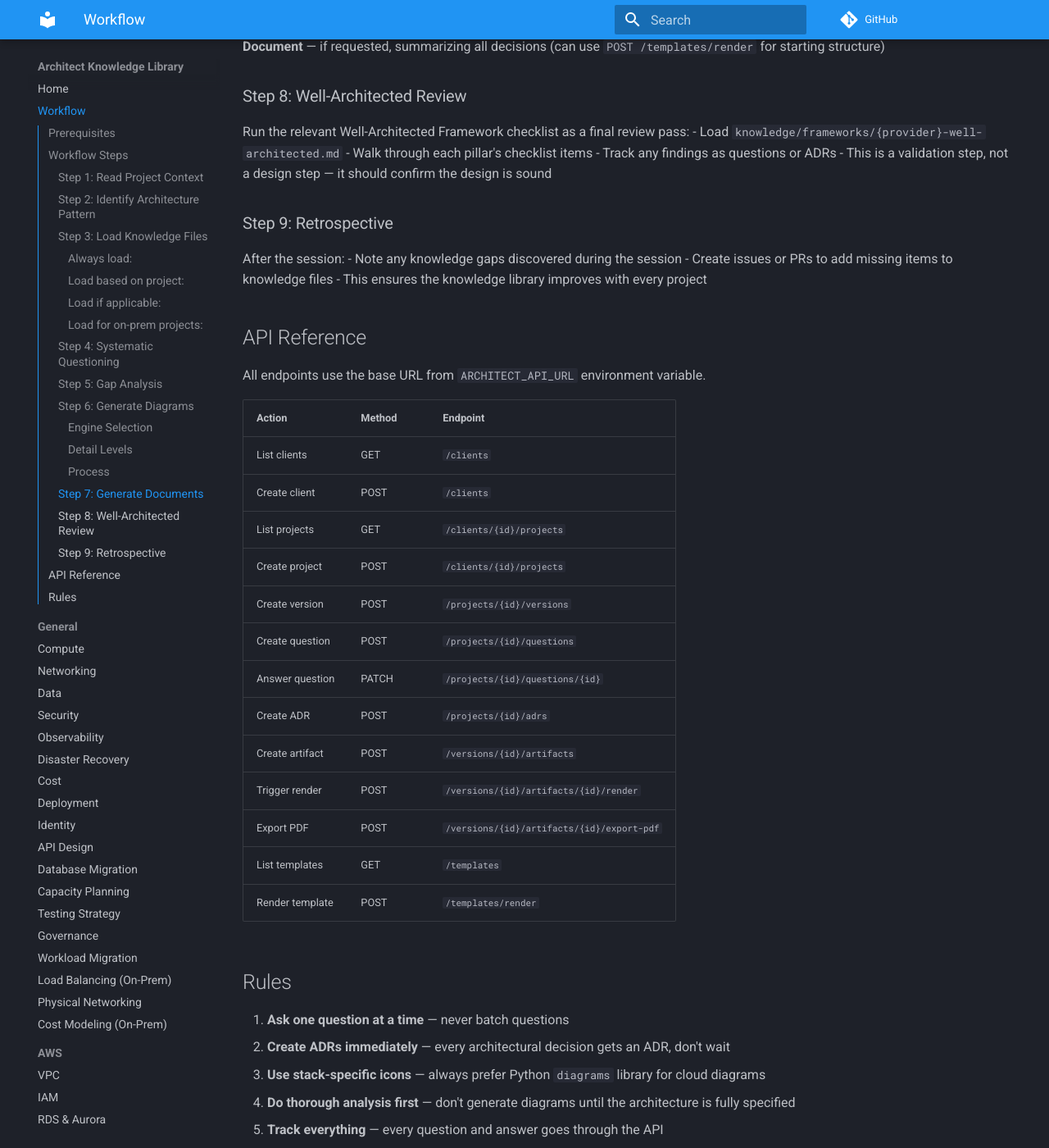
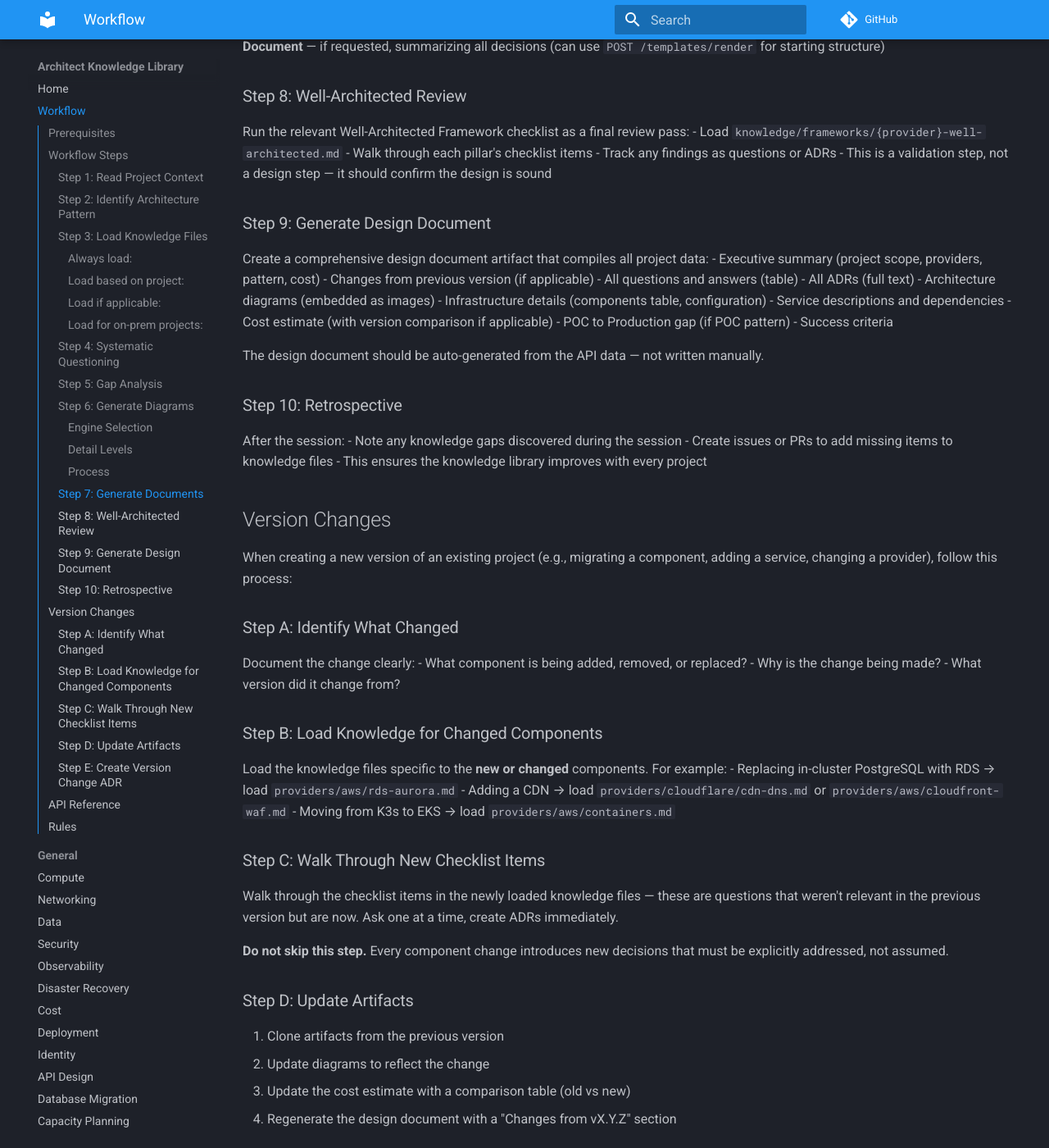
Before and after one commit to ErikEvenson/architect, an MkDocs documentation site: the page built from knowledge/WORKFLOW.md, in a window 1280 px wide and 1400 px high, scrolled down 2658 px. Shown: the whole window at 82% size. Built offline with MkDocs 1.6.1 and Material for MkDocs 9.7.7, drawn with Linux system fonts in a browser that asks for light colours; comment, search, counter and statistics services are not loaded; some of the changed text lies outside the part shown.

Commit message:
Add version change process and design document generation to workflow
- Step 9: auto-generate design document from API data (questions,
  ADRs, diagrams, cost estimate, production gap)
- Version Changes section: identify change, load new knowledge files,
  walk through new checklist items, update artifacts, create change ADR
- Rules 8-9: version changes require new questions, every version
  gets a design document

Co-Authored-By: Claude Opus 4.6 (1M context) <noreply@anthropic.com>

```diff
--- a/knowledge/WORKFLOW.md
+++ b/knowledge/WORKFLOW.md
@@ -114,12 +114,66 @@ Run the relevant Well-Architected Framework checklist as a final review pass:
 - Track any findings as questions or ADRs
 - This is a validation step, not a design step — it should confirm the design is sound
 
-### Step 9: Retrospective
+### Step 9: Generate Design Document
+
+Create a comprehensive design document artifact that compiles all project data:
+- Executive summary (project scope, providers, pattern, cost)
+- Changes from previous version (if applicable)
+- All questions and answers (table)
+- All ADRs (full text)
+- Architecture diagrams (embedded as images)
+- Infrastructure details (components table, configuration)
+- Service descriptions and dependencies
+- Cost estimate (with version comparison if applicable)
+- POC to Production gap (if POC pattern)
+- Success criteria
+
+The design document should be auto-generated from the API data — not written manually.
+
+### Step 10: Retrospective
 
 After the session:
 - Note any knowledge gaps discovered during the session
 - Create issues or PRs to add missing items to knowledge files
 - This ensures the knowledge library improves with every project
+
+## Version Changes
+
+When creating a new version of an existing project (e.g., migrating a component, adding a service, changing a provider), follow this process:
+
+### Step A: Identify What Changed
+
+Document the change clearly:
+- What component is being added, removed, or replaced?
+- Why is the change being made?
+- What version did it change from?
+
+### Step B: Load Knowledge for Changed Components
+
+Load the knowledge files specific to the **new or changed** components. For example:
+- Replacing in-cluster PostgreSQL with RDS → load `providers/aws/rds-aurora.md`
+- Adding a CDN → load `providers/cloudflare/cdn-dns.md` or `providers/aws/cloudfront-waf.md`
+- Moving from K3s to EKS → load `providers/aws/containers.md`
+
+### Step C: Walk Through New Checklist Items
+
+Walk through the checklist items in the newly loaded knowledge files — these are questions that weren't relevant in the previous version but are now. Ask one at a time, create ADRs immediately.
+
+**Do not skip this step.** Every component change introduces new decisions that must be explicitly addressed, not assumed.
+
+### Step D: Update Artifacts
+
+1. Clone artifacts from the previous version
+2. Update diagrams to reflect the change
+3. Update the cost estimate with a comparison table (old vs new)
+4. Regenerate the design document with a "Changes from vX.Y.Z" section
+
+### Step E: Create Version Change ADR
+
+Create an ADR documenting the version change itself:
+- What changed and why
+- What was considered
+- What the consequences are (cost, complexity, risk)
 
 ## API Reference
 
@@ -150,3 +204,5 @@ All endpoints use the base URL from `ARCHITECT_API_URL` environment variable.
 5. **Track everything** — every question and answer goes through the API
 6. **Check failure patterns** — verify the design doesn't match known anti-patterns
 7. **Feed back gaps** — any missing knowledge items get added to the library
+8. **Version changes require new questions** — every component change triggers a knowledge file review and new checklist walkthrough for the changed components
+9. **Generate design documents** — every version gets a comprehensive design document compiled from API data
```
